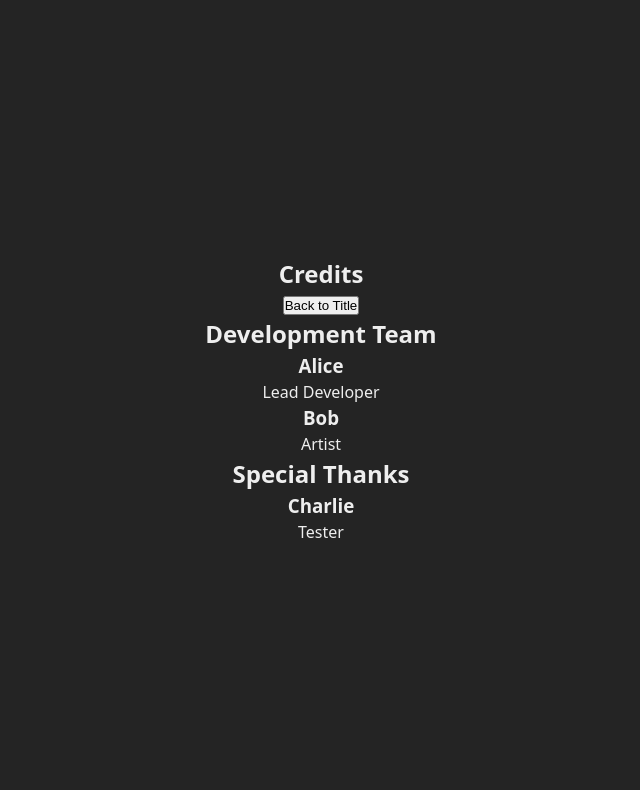
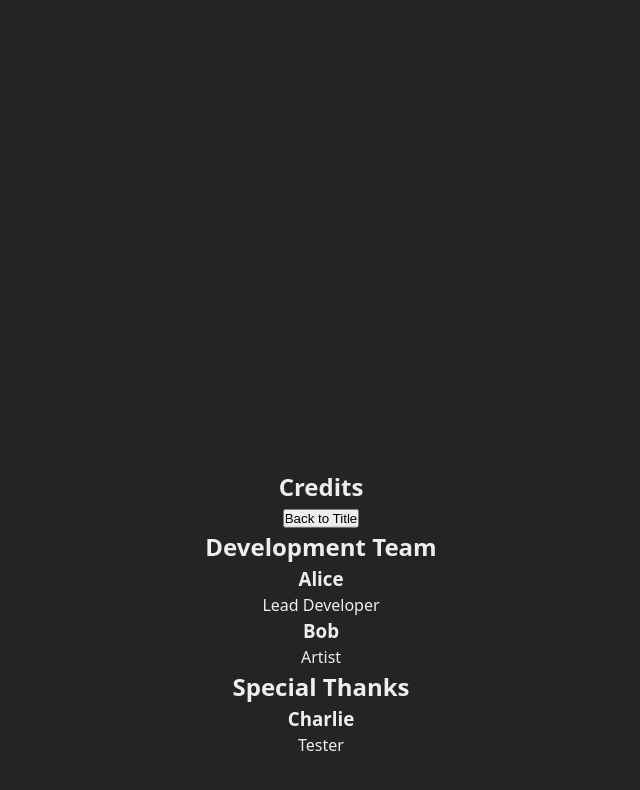
Before and after one commit to NamelessProj/NamelessStory, a React (Vite) app: page / in a window 1280 px wide. Both pictures are taken after a click on the button "Credits". Shown: the top 790 px of the page, without its empty margins (319-959 px from the left). Built offline with nearby package versions, Linux system fonts and the light colour scheme.

Commit message:
Add inline CSS styles for credits scrolling effect in CreditsPage component

```diff
--- a/src/components/CreditsComponents/CreditsPage/index.tsx
+++ b/src/components/CreditsComponents/CreditsPage/index.tsx
@@ -2,13 +2,18 @@ import * as React from "react";
 import type {CreditGroupType, CreditsPage, Page, VNStory} from "../../../interfaces/interfaces.ts";
 import PrimaryButton from "../../PrimaryButton";
 import CreditGroup from "../CreditGroup";
+import './style.css';
+import type {CSSProperties} from "react";
 
 const CreditsPage: React.FC<{ script: VNStory, handleChangeRoom: (page: Page) => void }> = ({script, handleChangeRoom}) => {
     const creditsPage: CreditsPage = script.settings.creditsPage;
     const handleBackToTitle = (): void => handleChangeRoom("title");
 
+    const scrollDurationInSeconds: number = 10;
+    const style: CSSProperties = {"--credits-scroll-time": `${scrollDurationInSeconds}s`} as React.CSSProperties;
+
     return (
-        <div className="credits-page h-100 centered column">
+        <div className="credits-page h-100 centered column" style={style}>
             <h2>{creditsPage.title}</h2>
             <PrimaryButton
                 text="Back to Title"
```
